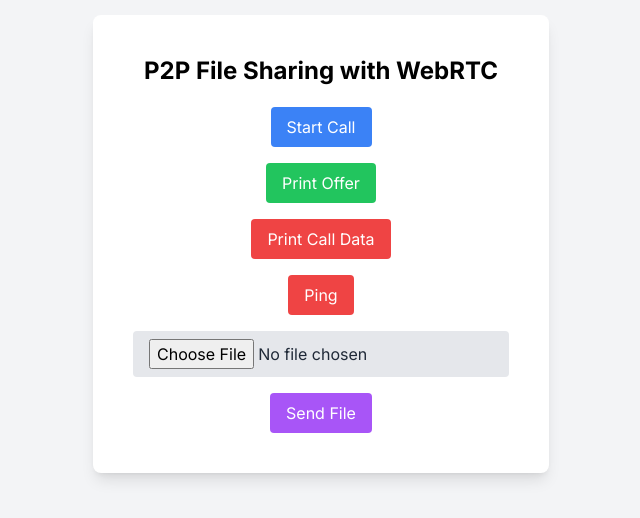
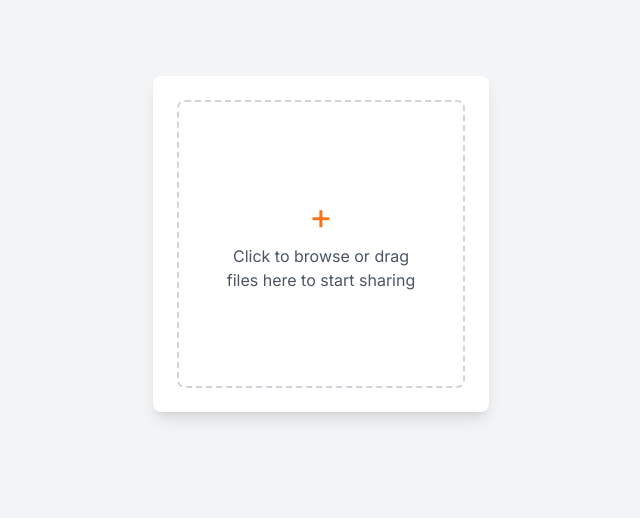
Before and after one commit to the1andonlymanojos/fileyeet, a Next.js app: page /share in a window 1280 px wide. Shown: the part 156-674 px from the top of the page, without its empty margins (319-959 px from the left). Built offline with nearby package versions, Linux system fonts and the light colour scheme.

Commit message:
revampted share page, need better sepearation of code

```diff
--- a/src/app/share/page_everythingworksexceptfile.tsx
+++ b/src/app/share/page_everythingworksexceptfile.tsx
@@ -13,7 +13,36 @@ export default function ShareBox() {
     let listen_for_ice_candidates = useRef(false);
     const [file, setFile] = useState<File | null>(null);
     const [fileData, setFileData] = useState<ArrayBuffer | null>(null);
+    const fileInputRef = useRef(null);
+    const [selectedFile, setSelectedFile] = useState<File | null>(null);
+    const [sending, setSending] = useState(false);
 
+    const handleFileClick = () => {
+        if (fileInputRef.current) {
+            // @ts-ignore
+            fileInputRef.current.click();
+        }
+    };
+
+    const handleFileDrop = (event: { preventDefault: () => void; dataTransfer: { files: any; }; }) => {
+        event.preventDefault();
+        const files = event.dataTransfer.files;
+        if (files && files.length > 0) {
+            handleFileChange({ target: { files } });
+        }
+    };
+
+    const handleFileChange = (event: { target: any; }) => {
+        const files = event.target.files;
+        if (files && files.length > 0) {
+            setSelectedFile(files[0]);
+            event.target.value = null;
+        }
+    };
+
+    const handleCancel = () => {
+        setSelectedFile(null);
+    };
     useEffect(() => {
         if (typeof window !== 'undefined') {
             pc.current = new RTCPeerConnection({
@@ -76,12 +105,20 @@ export default function ShareBox() {
             console.log(data);
             setCallId(data.callId)
             await pc.current?.setLocalDescription(offerDescription);
+            initListen.current = true;
+            return data.callId;
+        }
+    }
+    const initListen = useRef(false);
 
+    useEffect(() => {
+        console.log("RUNNING EFECT")
+        if (initListen.current) {
             const interval = setInterval(async () => {
                 const callData = await fetch('/api/get-call', {
                     method: 'POST',
-                    headers: { 'Content-Type': 'application/json' },
-                    body: JSON.stringify({ callId: data.callId })
+                    headers: {'Content-Type': 'application/json'},
+                    body: JSON.stringify({callId: callId})
                 }).then(res => res.json());
                 console.log("Call Data: ", callData);
                 // @ts-ignore
@@ -94,6 +131,18 @@ export default function ShareBox() {
                     for (const candidate of callData.answerCandidates) {
                         await pc.current?.addIceCandidate(new RTCIceCandidate(candidate));
                     }
+                    // console.log("State", pc.current?.connectionState)
+                    // if (pc.current?.connectionState == 'new'){
+                    //     handleFileSend();
+                    // }
+                    pc.current?.addEventListener('connectionstatechange', () => {
+                        console.log("Connection state: ", pc.current?.connectionState);
+                        if (pc.current?.connectionState === 'connected') {
+                            console.log("Connection opened, starting file send...");
+                            data_channel.current?.addEventListener('open', handleFileSend);
+                        }
+                    });
+
                     listen_for_ice_candidates.current = true
 
                 }
@@ -101,7 +150,7 @@ export default function ShareBox() {
 
             }, 1000);
         }
-    }
+    }, [initListen.current]);
 
     // useEffect(() => {
     //     console.log("listen_for_ice_candidates", listen_for_ice_candidates.current);
@@ -125,21 +174,21 @@ export default function ShareBox() {
     // }, [listen_for_ice_candidates.current]);
 
 
-    const handleFileChange = (e: React.ChangeEvent<HTMLInputElement>) => {
-        const file = e.target.files?.[0] || null;
-        setFile(file);
-    };
+    // const handleFileChange = (e: React.ChangeEvent<HTMLInputElement>) => {
+    //     const file = e.target.files?.[0] || null;
+    //     setFile(file);
+    // };
 
     const handleFileSend = () => {
         console.log("Sending file");
-        if (data_channel.current && file) {
+        if (data_channel.current && selectedFile) {
             if (data_channel.current.readyState === 'open') {
                 // Prepare file details
                 const fileDetails = {
-                    name: file.name,
-                    type: file.type,
-                    size: file.size,
-                    lastModified: file.lastModified
+                    name: selectedFile.name,
+                    type: selectedFile.type,
+                    size: selectedFile.size,
+                    lastModified: selectedFile.lastModified
                 };
 
                 // Send file details as JSON
@@ -148,18 +197,36 @@ export default function ShareBox() {
                     details: fileDetails
                 }));
 
-                const chunkSize = 16384;
+                const chunkSize = 16384-16;
                 const fileReader = new FileReader();
                 let offset = 0;
+                let sequenceNumber = 0;
                 fileReader.addEventListener('error', error => console.error('Error reading file:', error));
                 fileReader.addEventListener('abort', event => console.log('File reading aborted:', event));
                 fileReader.addEventListener('load', e => {
                     console.log('FileRead.onload ', e);
                     // @ts-ignore
-                    data_channel.current?.send(e.target.result);
-                    // @ts-ignore
-                    offset += e.target.result.byteLength;
-                    if (offset < file.size) {
+                    const arrayBuffer = e.target.result as ArrayBuffer;
+                    const identifier = 1234; // Replace with your actual identifier
+                    const timestamp = Date.now();
+
+                    const metadataSize = 4 + 8 + 4; // identifier (4 bytes) + timestamp (8 bytes) + sequenceNumber (4 bytes)
+                    const totalSize = metadataSize + arrayBuffer.byteLength;
+
+                    const newArrayBuffer = new ArrayBuffer(totalSize);
+                    const view = new DataView(newArrayBuffer);
+
+                    view.setUint32(0, identifier);                       // Identifier (4 bytes)
+                    view.setBigUint64(4, BigInt(timestamp));             // Timestamp (8 bytes)
+                    view.setUint32(12, sequenceNumber++);
+
+                    const originalData = new Uint8Array(arrayBuffer);
+                    const newData = new Uint8Array(newArrayBuffer, metadataSize);
+                    newData.set(originalData);
+
+                    data_channel.current?.send(newArrayBuffer);
+                    offset += arrayBuffer.byteLength;
+                    if (offset < selectedFile.size) {
                         readSlice(offset);
                     } else {
                         // @ts-ignore
@@ -171,7 +238,7 @@ export default function ShareBox() {
                 });
                 const readSlice = (o: number) => {
                     console.log('readSlice ', o);
-                    const slice = file.slice(offset, o + chunkSize);
+                    const slice = selectedFile.slice(offset, o + chunkSize);
                     fileReader.readAsArrayBuffer(slice);
                 };
                 readSlice(0);
@@ -201,55 +268,81 @@ export default function ShareBox() {
     };
 
 
+    // @ts-ignore
+    // @ts-ignore
     return (
-        <div className="flex h-screen items-center justify-center bg-gray-100">
-            <div className="bg-white p-10 rounded-lg shadow-lg text-center">
-                <h1 className="text-2xl font-bold mb-5">P2P File Sharing with WebRTC</h1>
-                <div className="space-y-4">
-                    <button onClick={handleStartCall}
-                            className="px-4 py-2 bg-blue-500 text-white rounded hover:bg-blue-600">
-                        Start Call
-                    </button>
-                    <br></br>
-                    <button onClick={(e) => {
-                        console.log("SDP")
-                        console.log(JSON.stringify(pc.current?.localDescription))
-                        console.log(callId)
-                    }} className="px-4 py-2 bg-green-500 text-white rounded hover:bg-green-600">
-                        Print Offer
-                    </button>
-                    <br></br>
-                    <button onClick={async (e) => {
-                        const callData = await fetch('/api/get-call', {
-                            method: 'POST',
-                            headers: {'Content-Type': 'application/json'},
-                            body: JSON.stringify({callId})
-                        }).then(res => res.json());
-                        console.log("Call Data: ", callData);
-                    }} className="px-4 py-2 bg-red-500 text-white rounded hover:bg-red-600">
-                        Print Call Data
-                    </button>
-                    <br></br>
-                    <button onClick={async (e) => {
-
-                    }} className="px-4 py-2 bg-red-500 text-white rounded hover:bg-red-600">
-                        Ping
-                    </button>
-                    <br></br>
+        <div className="flex h-screen items-center justify-center bg-gray-100 dark:bg-gray-900">
+            <div className="bg-white dark:bg-gray-800 m-6 p-6 rounded-lg shadow-lg  text-center">
+            {!sending&&
+                <div
+                    className="border-2 border-dashed border-gray-300 dark:border-gray-500 rounded-lg p-10 relative overflow-hidden
+                    bg-white dark:bg-gray-800 hover:bg-gray-100 hover:dark:bg-gray-600 ease-in-out transition-colors duration-500
+                    before:absolute before:inset-0 before:bg-gradient-to-r before:from-transparent before:to-gray-100
+                    before:dark:to-gray-600 before:opacity-0 hover:before:opacity-100 before:transition-opacity before:duration-500 aspect-square max-w-72 flex flex-col justify-center flex items-center"
+                    onClick={!selectedFile ? handleFileClick : undefined}
+                    onDrop={handleFileDrop}
+                    onDragOver={(e) => e.preventDefault()}
+                >
+                    {!selectedFile ? (
+                        <div className="flex flex-col items-center justify-center space-y-2 relative z-10">
+                            <div className="text-orange-500 text-4xl">+</div>
+                            <p className="text-gray-600 dark:text-gray-300">
+                                Click to browse or drag files here to start sharing
+                            </p>
+                        </div>
+                    ) : (
+                        <div className="flex flex-col md:min-w-72 items-center justify-center space-y-2 relative z-10">
+                            <p className="text-gray-600  dark:text-gray-300">
+                                {selectedFile.name} <br></br>({(selectedFile.size / 1024).toFixed(2)} KB)
+                            </p>
+                            <button
+                                className="mt-4 px-4 py-2 top-0   bg-red-500 text-white rounded hover:bg-red-600"
+                                onClick={handleCancel}
+                            >
+                                Cancel
+                            </button>
+                        </div>
+                    )}
                     <input
                         type="file"
                         onChange={handleFileChange}
-                        className="px-4 py-2 bg-gray-200 text-gray-800 rounded cursor-pointer"
+                        className="hidden"
+                        ref={fileInputRef}
                     />
-                    <br></br>
-                    <button onClick={handleFileSend}
-                            className="px-4 py-2 bg-purple-500 text-white rounded hover:bg-purple-600">
-                        Send File
-                    </button>
-                    <br></br>
-                    {callId}
                 </div>
+            } {
+                sending && selectedFile && selectedFile.name !== '' && (
+                    <div className="border-2 border-dashed border-gray-300 dark:border-gray-500 rounded-lg p-10 relative overflow-hidden
+                bg-white dark:bg-gray-800 hover:bg-gray-100 hover:dark:bg-gray-600 ease-in-out transition-colors duration-500
+                aspect-square max-w-72 flex flex-col items-center justify-center space-y-4 text-center">
+                        <div className="text-gray-600 dark:text-gray-300">
+                            <p className="font-bold">Share this code with the receiver in any way you prefer:</p>
+                            <p className="text-xl font-mono">{callId}</p>
+                        </div>
+                    </div>
+                )
+            }
+
+
+                {selectedFile && !sending &&
+                    (
+                        <button className="mt-4 w-full px-4 py-2 bg-green-500 text-white rounded hover:bg-green-600"
+                                onClick={async () => {
+                                    const id = await handleStartCall();
+                                    console.log("DONE")
+                                    console.log(callId);
+                                    if (id !== '') {
+                                        setSending(true);
+                                    }
+
+                                }}>
+                            Send
+                        </button>
+                    )}
+
             </div>
         </div>
+
+
     );
 }
```
Also changed, not shown: src/app/recieve/RecieveComponent.tsx (+32 -6 lines).
